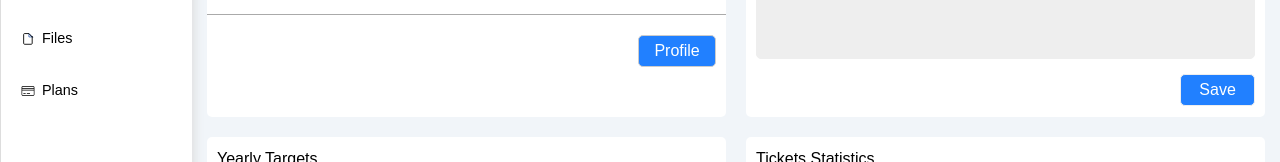
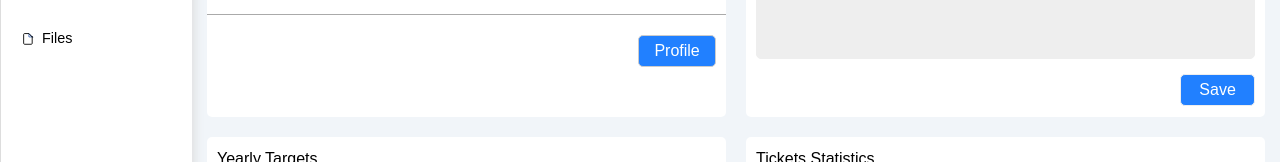
Before and after one commit to Rashidnashtar/template-4, a React (Vite) app: page / in a window 1280 px wide. Shown: the part 387-549 px from the top of the page. Built offline with nearby package versions, Linux system fonts and the light colour scheme.

Commit message:
finishing project up

```diff
--- a/src/components/navbar.tsx
+++ b/src/components/navbar.tsx
@@ -21,12 +21,19 @@ const Navbar: React.FC = () => {
     "/courses": 4,
     "/friends": 5,
     "/files": 6,
-    "/plans": 7,
   };
+  type keys =
+    | "/"
+    | "/settings"
+    | "/profile"
+    | "/projects"
+    | "/courses"
+    | "/friends"
+    | "/files";
+
   const navigate = useNavigate();
   const [isActiveArr, setIsActivearr] = useState(
-    //@ts-ignore
-    locationMap[location.pathname]
+    locationMap[location.pathname as keys]
   );
   console.log(location.pathname);
 
@@ -79,7 +86,9 @@ const Navbar: React.FC = () => {
           }}
           className={`nav-item ${isActiveArr == 4 ? "active" : ""}`}
         >
+          {/* <Link to=""> */}
           <img src={courImg} alt="courses-icon" /> <span>Courses</span>
+          {/* </Link> */}
         </li>
         <li
           onClick={() => {
@@ -99,14 +108,6 @@ const Navbar: React.FC = () => {
         >
           <img src={filImg} alt="files-icon" /> <span>Files</span>
         </li>
-        <li
-          onClick={() => {
-            setIsActivearr(7);
-          }}
-          className={`nav-item ${isActiveArr == 7 ? "active" : ""}`}
-        >
-          <img src={plaImg} alt="plans-icon" /> <span>Plans</span>
-        </li>
       </ul>
     </div>
   );
--- a/src/main.tsx
+++ b/src/main.tsx
@@ -3,9 +3,9 @@ import ReactDOM from "react-dom/client";
 import App from "./App";
 import "./index.css";
 import "bootstrap-icons/font/bootstrap-icons.css";
-import { BrowserRouter } from "react-router-dom";
+import { BrowserRouter as Router } from "react-router-dom";
 ReactDOM.createRoot(document.getElementById("root") as HTMLElement).render(
-  <BrowserRouter>
+  <Router>
     <App />
-  </BrowserRouter>
+  </Router>
 );
```
